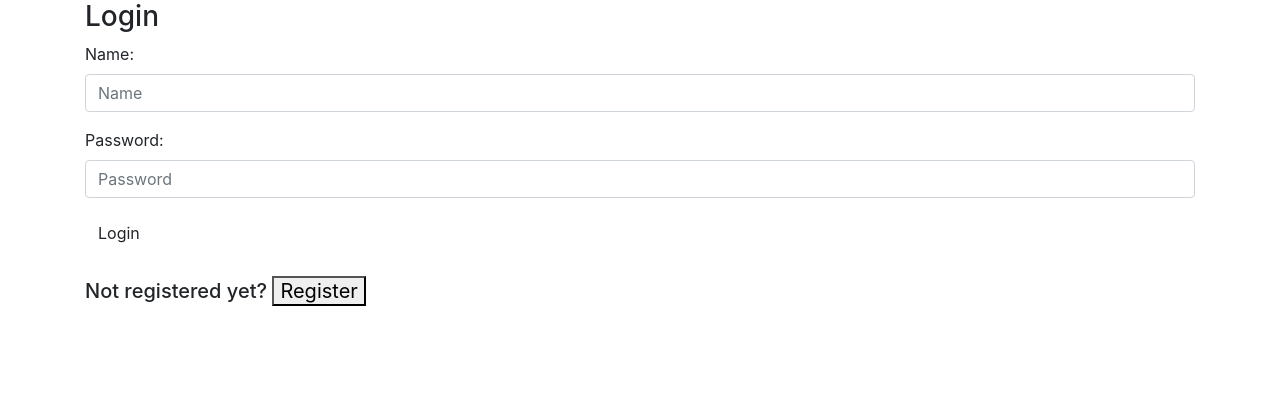
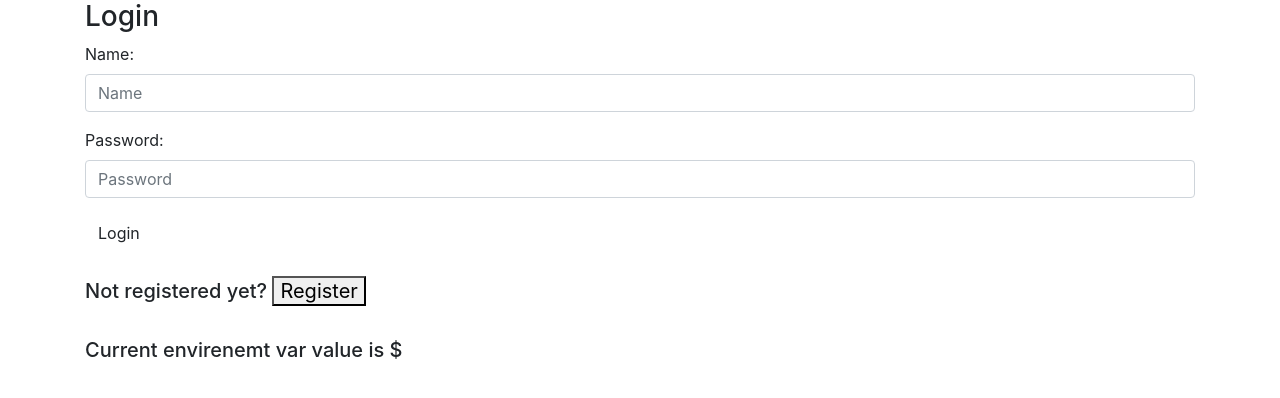
Before and after one commit to AmatorSantsho/two_modules_frontend, a React (Create React App) app in the folder frontend/: page / in a window 1280 px wide. Shown: the top 398 px of the page. Built offline with nearby package versions, Linux system fonts and the light colour scheme.

Commit message:
add_url_as_env_var_third

```diff
--- a/frontend/src/App.js
+++ b/frontend/src/App.js
@@ -74,6 +74,10 @@ class App extends Component {
                         <div>
                             <h5>Not registered yet? <button onClick={this.register}>Register</button></h5>
 
+                        </div>
+                        <br/>
+                        <div>
+                            <h5> Current envirenemt var value is ${process.env.MY_URL}</h5>
                         </div>
                     </div>
                 </div>
--- a/frontend/src/components/Create.js
+++ b/frontend/src/components/Create.js
@@ -27,8 +27,7 @@ class Create extends Component {
     onSubmit = (e) => {
         e.preventDefault();
         const {name, address, city, phone, email, password} = this.state;
-        const  backendUrl= `${process.env.MY_URL}/contacts`;
-        axios.post(backendUrl, {name, address, city, phone, email, password})
+        axios.post('https://twomodulesbackend.herokuapp.com', {name, address, city, phone, email, password})
             .then((result) => {
                 this.props.history.push("/")
             });
```
